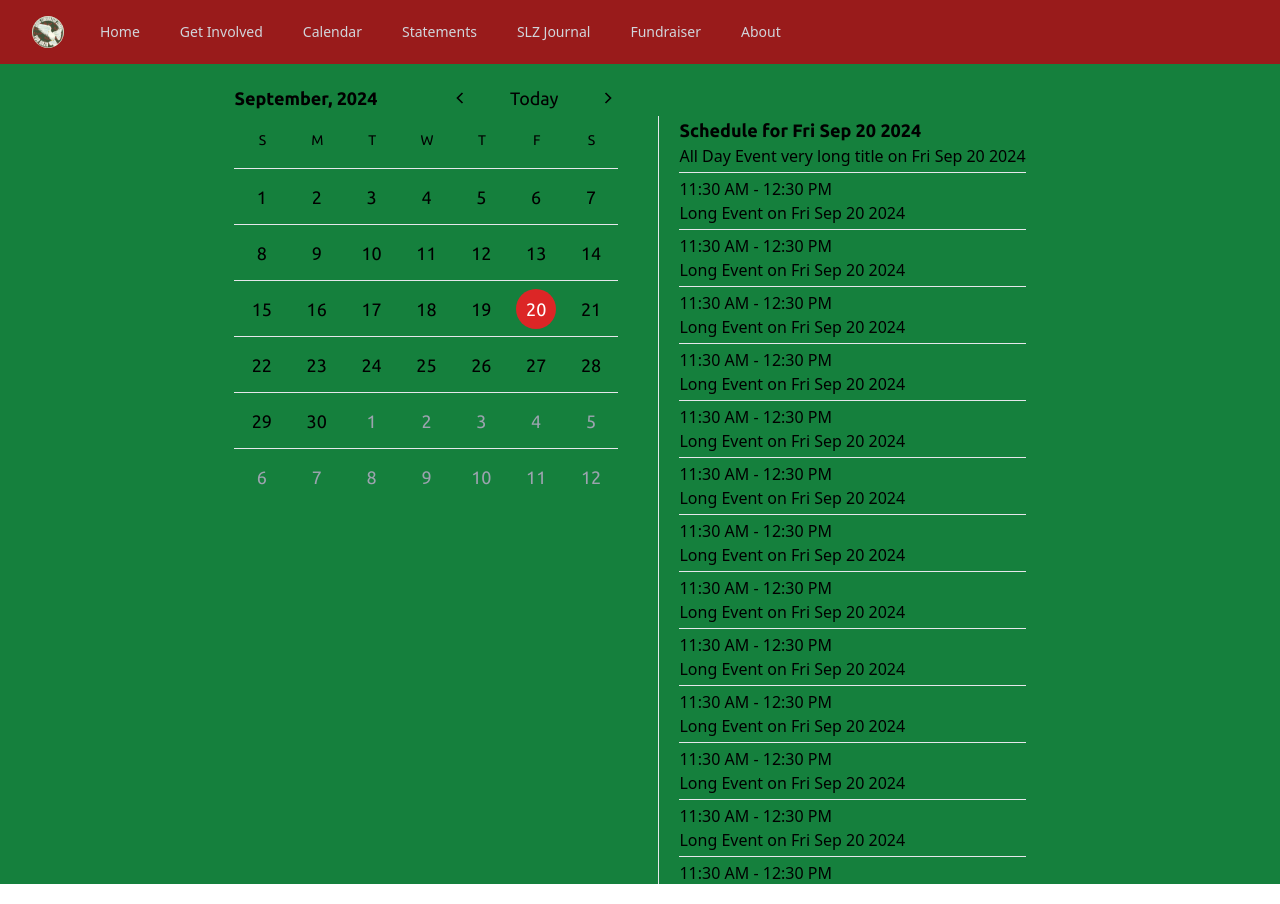
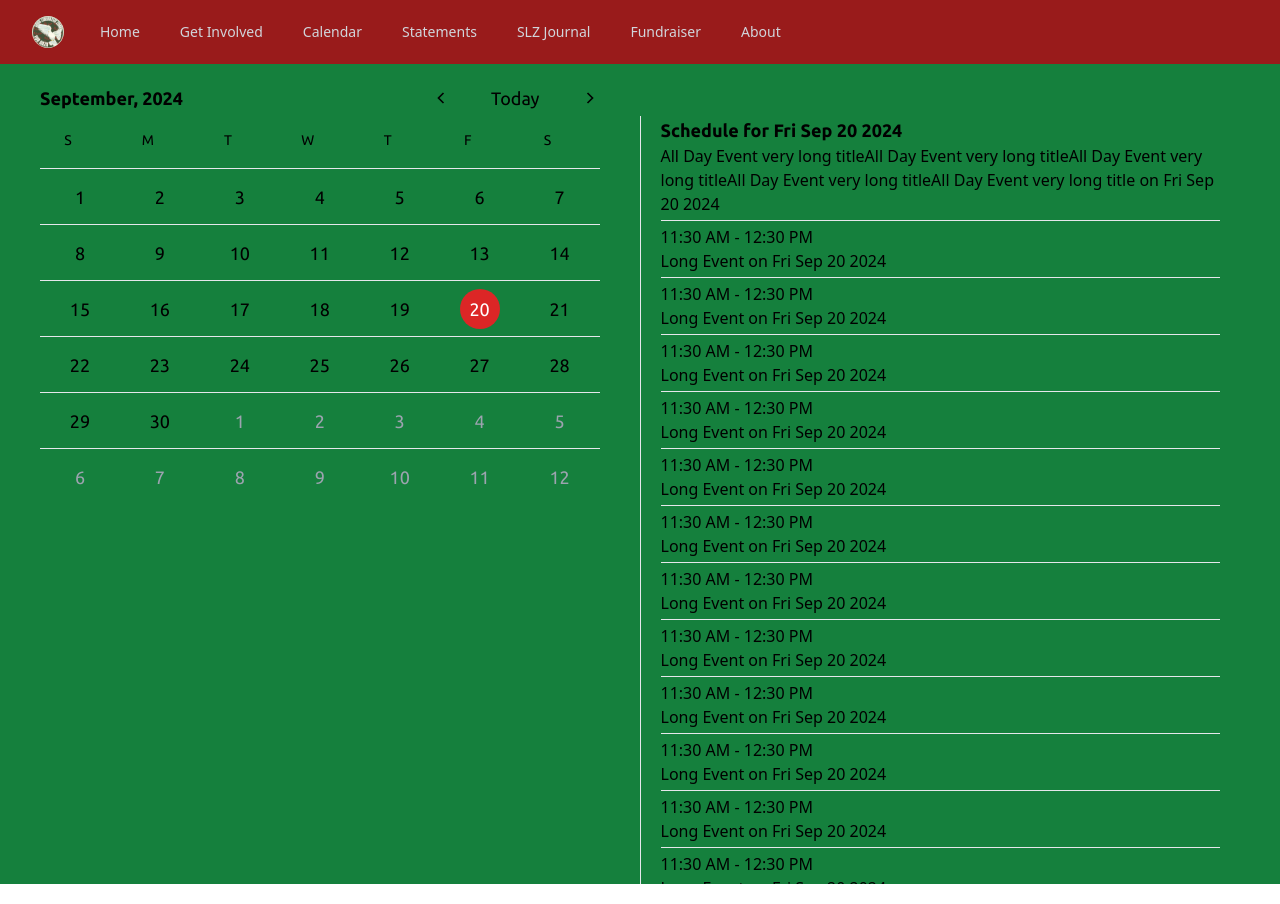
Before and after one commit to adilkhan49/soas-liberated-zone, a React (Vite) app in the folder frontend/: page /calendar in a window 1280 px wide. Built offline with nearby package versions, Linux system fonts and the light colour scheme.

Commit message:
text-wrap on agenda

```diff
--- a/frontend/src/components/calendar.jsx
+++ b/frontend/src/components/calendar.jsx
@@ -7,7 +7,7 @@ import { GrFormNext, GrFormPrevious } from "react-icons/gr";
 function getEvents(event_date) {
     const events = [  {
         id: 0,
-        title: "All Day Event very long title",
+        title: "All Day Event very long titleAll Day Event very long titleAll Day Event very long titleAll Day Event very long titleAll Day Event very long title",
         allDay: true,
         start: new Date(2024, 3, 0,),
         end: new Date(2024, 3, 1)
@@ -182,7 +182,7 @@ export default function Calendar() {
 
         // <div className="flex gap-10 sm:divide-x justify-center sm:w-1/2 mx-auto  min-h-screen max-h-screen items-center sm:flex-row flex-col">
         <div class="flex sm:flex-row flex-col gap-10 min-h-screen max-h-screen sm:divide-x justify-center mx-auto max-sm:items-center space-y-8">
-			<div className="w-96 h-96 ">
+			<div className="flex-1 w-96 h-96 ">
 				<div className="flex justify-between items-center">
 					<p className="select-none font-semibold">
 						{months[today.month()]}, {today.year()}
@@ -259,7 +259,7 @@ export default function Calendar() {
 			</div>
 
 
-			<div className="flex flex-col  px-8 overflow-x-hidden overflow-y-auto whitespace-nowrap sm:px-5 ">
+			<div className="flex flex-col flex-1 px-8 overflow-x-auto overflow-y-auto sm:px-5 ">
 				<p className=" font-semibold">
 					Schedule for {selectDate.toDate().toDateString()}
 				</p >
```
